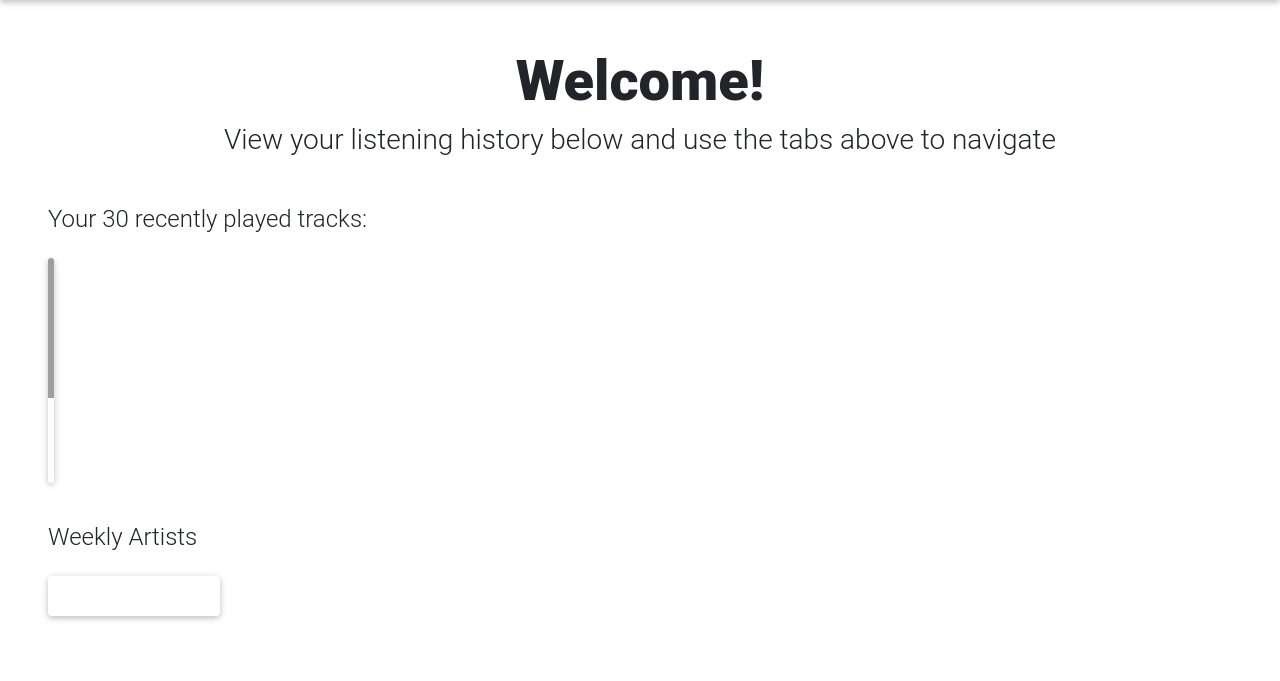
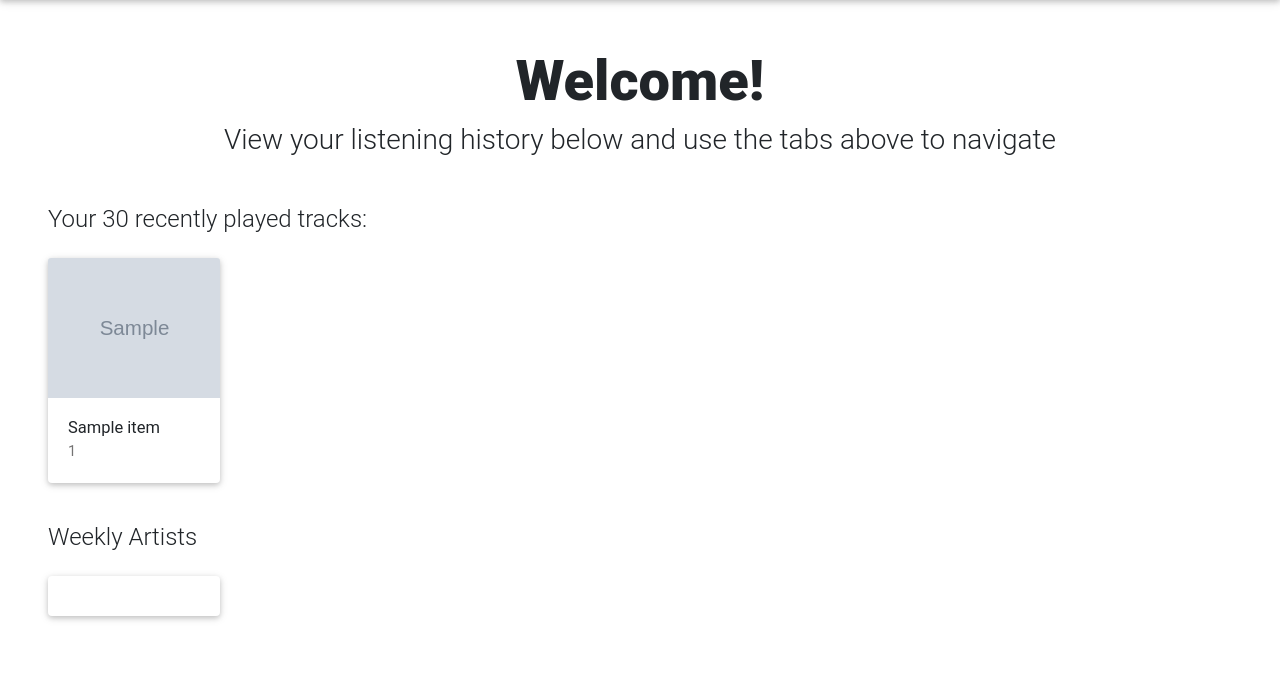
Before and after one commit to nikumar1013/my-spotify-data, a Flask app: template templates/in.html in a window 1280 px wide. Shown: the part 56-737 px from the top of the page. Run offline with Flask 2, Linux system fonts and the light colour scheme; the template is opened without the code that fills it: most values are stand-ins (such as "Sample title", 1, 10 or a date in 2020); grey boxes marked "Sample" are stand-in pictures; some libraries are stand-ins or nearby versions; grey boxes are pictures that could not be loaded.

Commit message:
Homepage pretty much complete

```diff
--- a/main.py
+++ b/main.py
@@ -132,9 +132,14 @@ def get_recent_tracks_ids(auth_header, limit):
     result = ','.join(recent_track_ids)
     return result
 
+
 # GET the artwork of tracks
 def get_track_images(auth_header, track_ids):
-    endpoint = "{}/tracks?ids={}".format(base_url)
+    endpoint = "{}/tracks?ids={}".format(base_url, track_ids)
+    response = requests.get(endpoint, headers=auth_header)
+    data = json.loads(response.text)
+    track_images = extract.track_images(data)
+    return track_images
 
 
 # GET audio features for several tracks and store necessary datapoints
@@ -211,18 +216,19 @@ def display_top_data():
     top_tracks_data = get_top_tracks_data(auth_header, 'long_term', '10', 'name')
     recent_tracks_data = get_recent_tracks_data(auth_header, '30')
     recent_track_ids = get_recent_tracks_ids(auth_header, '30')
+    track_images = get_track_images(auth_header, recent_track_ids)
 
 
     # Render the HTML template accordingly based on wheter or not a "frequent artist" can be identified
     if recent_tracks_data[1] is None:
         return render_template("in.html", artists=top_artist_data, tracks=top_tracks_data,
-                                recent=recent_tracks_data[0],related=0)
+                                recent=recent_tracks_data[0], related=0)
     else:
         related_artists = get_related_artists(auth_header, recent_tracks_data[1])
         frequent_artist = get_frequent_artist(auth_header, recent_tracks_data[1])
         return render_template("in.html", artists=top_artist_data, tracks=top_tracks_data,
                                 recent=recent_tracks_data[0], related=related_artists,
-                                frequent=frequent_artist)
+                                frequent=frequent_artist, images=track_images)
 
 
 # Page for viewing top tracks grouped by artist
--- a/templates/in.html
+++ b/templates/in.html
@@ -72,12 +72,13 @@
 <div class="mt-5 pl-5 pr-5 container wide">
     <h4 class="mb-4">Your 30 recently played tracks:</h4>
     <div class="row">
-        <header>
         {% for item in recent %}
-            <div class="col-2">
+        <div class="col-xl-2 col-lg-2 col-md-4 col-sm-6 col-xs-12">
+        <!-- <div class="col-2" style="width:300px;height:250px;"> -->
+            <!-- <div class="card mb-3" style="width:300px;height:200px;"> -->
                 <div class="card mb-3">
                 <div class="view overlay zoom">
-                        <img class="card-img-top cover" src="https://www.scdn.co/i/_global/open-graph-default.png">
+                    <img class="card-img-top cover" src={{images[loop.index0]}}>
                 </div>
                 <div class="card-body">
                     <h4 class="card-title song-title">{{item}}</h4>
@@ -86,7 +87,6 @@
             </div>
         </div>
         {% endfor %}
-        </header>
     </div>
 
     <h4 class="mb-4 mt-4">Weekly Artists</h4>
```
Also changed, not shown: extract.py (+9 -0 lines). Lines whose indentation alone changed are shown as unchanged.
